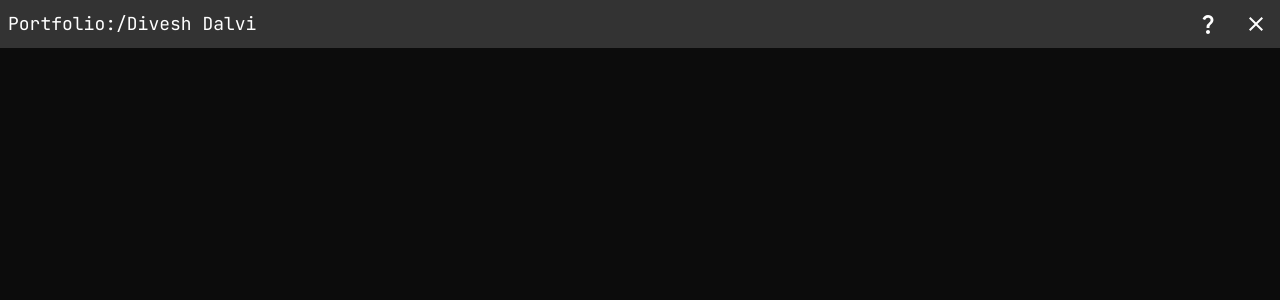
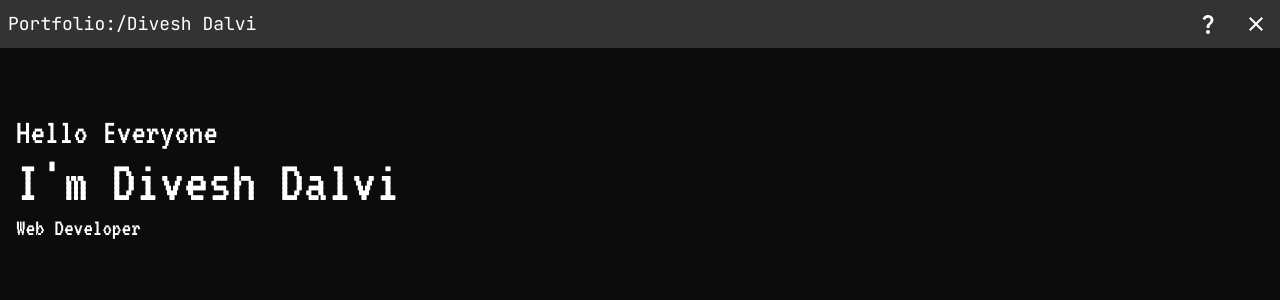
Before and after one commit to diveshdalvi/Portfolio-Website, a React (Vite) app: page / in a window 1280 px wide. Shown: the top 300 px of the page. Built offline with nearby package versions, Linux system fonts and the light colour scheme.

Commit message:
introduction added

```diff
--- a/package.json
+++ b/package.json
@@ -17,6 +17,7 @@
     "@mui/styled-engine-sc": "^6.0.0-alpha.18",
     "react": "^18.2.0",
     "react-dom": "^18.2.0",
+    "react-typed": "^2.0.12",
     "styled-components": "^6.1.11"
   },
   "devDependencies": {
--- a/src/App.jsx
+++ b/src/App.jsx
@@ -1,20 +1,35 @@
 import React from "react";
 import CloseIcon from "@mui/icons-material/Close";
 import QuestionMarkIcon from "@mui/icons-material/QuestionMark";
+
 const App = () => {
   return (
-    <div className=" bg-[#0C0C0C]  h-screen font-jetbrains text-white">
-      <div className=" flex justify-between bg-[#333333]  items-center">
-        <span className=" text-lg items-center justify-center ml-2">
+    <div className="bg-[#0C0C0C] h-screen font-jetbrains text-white">
+      <div className="flex justify-between bg-[#333333] items-center">
+        <span className="text-lg items-center justify-center ml-2">
           Portfolio:/Divesh Dalvi
         </span>
         <div className="flex">
-          <div className=" hover:bg-[#424242]  cursor-pointer  w-12 h-12 flex items-center justify-center">
+          <div className="hover:bg-[#424242] cursor-pointer w-12 h-12 flex items-center justify-center">
             <QuestionMarkIcon />
           </div>
-          <div className=" hover:bg-red-700 cursor-pointer  w-12 h-12 flex items-center justify-center">
+          <div className="hover:bg-red-700 cursor-pointer w-12 h-12 flex items-center justify-center">
             <CloseIcon />
           </div>
+        </div>
+      </div>
+      <div className="font-VT323">
+        <div className="flex flex-col border-green-600 m-4 mt-16">
+          <span className="text-4xl">Hello Everyone</span>
+          <div className="relative inline-block">
+            {/* <p className="text-6xl animate-typing whitespace-nowrap overflow-hidden border-r-4 w-full border-r-white inline-block">
+              I'm Divesh Dalvi
+            </p> */}
+            <p className="text-6xl ">
+              I'm Divesh Dalvi
+            </p>
+          </div>
+          <span className="text-2xl">Web Developer</span>
         </div>
       </div>
     </div>
--- a/tailwind.config.js
+++ b/tailwind.config.js
@@ -3,9 +3,23 @@
 export default {
   content: ["./index.html", "./src/**/*.{js,ts,jsx,tsx}"],
   theme: {
-    fontFamily: {
-      VT323: ["VT323"],
-      jetbrains: ["JetBrains Mono"],
+    extend: {
+      fontFamily: {
+        VT323: ["VT323", "monospace"], // Add fallback font family
+        jetbrains: ["JetBrains Mono", "monospace"], // Add fallback font family
+      },
+      animation: {
+        typing: "typing 2s  infinite",
+        blink: "blink 1s step-end infinite",
+      },
+      keyframes: {
+        typing: {
+          from: { width: "0" },
+        },
+        blink: {
+          "50%": { "border-color": "transparent" },
+        },
+      },
     },
   },
   plugins: [],
```
Also changed, not shown: 1 other file (tests, documents, lock files or other folders).
